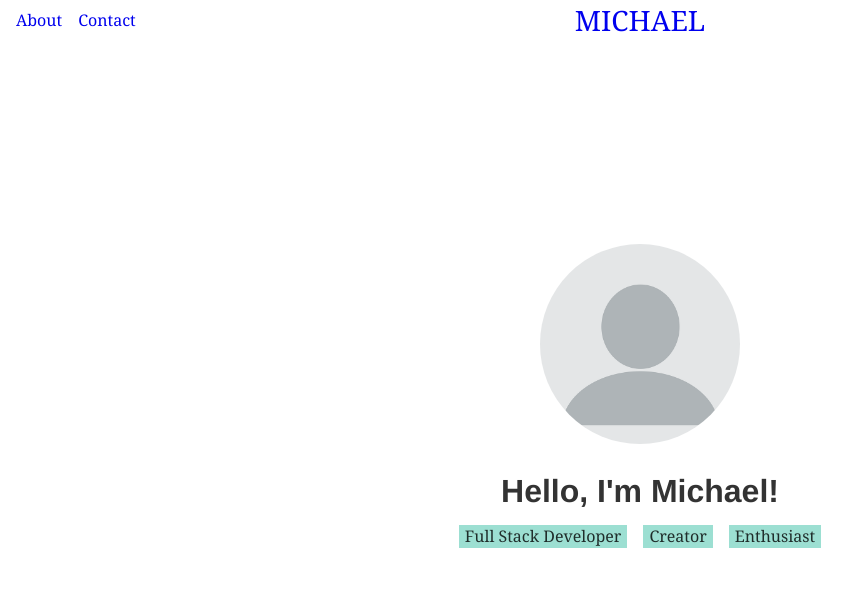
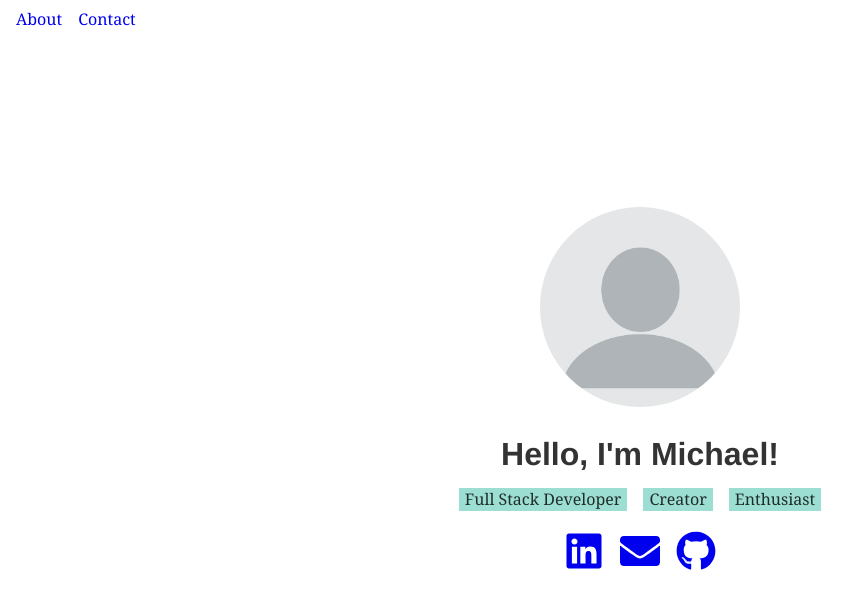
Before and after one commit to mykou/portfolio, a Gatsby site: page / in a window 1280 px wide. Shown: the whole page, without its empty margins (0-868 px from the left). Built offline with nearby package versions, Linux system fonts and the light colour scheme; Gatsby itself is replaced by a stand-in of ours; what typography-theme-fairy-gates would draw is missing.

Commit message:
add social icons // TODO change github username and link profile

```diff
--- a/package.json
+++ b/package.json
@@ -20,6 +20,7 @@
     "react": "^16.8.6",
     "react-bootstrap": "^1.0.0-beta.9",
     "react-dom": "^16.8.6",
+    "react-icons": "^3.7.0",
     "react-typography": "^0.16.19",
     "styled-components": "^4.3.2",
     "typography": "^0.16.19",
--- a/src/components/menu.jsx
+++ b/src/components/menu.jsx
@@ -1,3 +1,8 @@
+/*
+Adapted from https://codepen.io/designcouch/pen/Atyop
+Author: Jesse Couch - https://codepen.io/designcouch
+*/
+
 import React from "react"
 import styled from "styled-components"
 
--- a/src/components/navbar.jsx
+++ b/src/components/navbar.jsx
@@ -37,15 +37,15 @@ const LeftMenu = styled.div`
 `
 
 const LogoLink = styled(props => <Link {...props} />)`
+  display: none;
   grid-column: 2;
 	text-decoration: none;
 	text-shadow: none;
-	background-image: none;
 	margin: auto;
 	transition: all 0.7s;
 	&:hover {
 		color: #006450;
-		text-shadow: 0.5px 0.5px 3px
+		text-shadow: 0px 0px 0.5px
 	}
 `
 
@@ -59,7 +59,7 @@ const MenuLink = styled(props => <Link {...props} />)`
 	transition: all 0.7s;
 	&:hover {
 		color: #006450;
-		text-shadow: 0.5px 0.5px 1px
+		text-shadow: 0px 0px 1px
 	}
 
 	@media only screen and (max-width: 480px) {
--- a/src/components/portfolio/sections/introduction.jsx
+++ b/src/components/portfolio/sections/introduction.jsx
@@ -1,6 +1,7 @@
 import React from "react"
 import styled from "styled-components"
 import Navbar from 'src/components/navbar'
+import SocialIcons from 'src/components/socialIcons'
 
 const IntroductionContainer = styled.div`
 	min-height: 100vh;
@@ -83,6 +84,7 @@ class Introduction extends React.Component {
 						<Picture src='/blank-profile.png' alt=''/>
 						<Greeting>Hello, I'm Michael!</Greeting>
 						<TagLine/>
+						<SocialIcons/>
 					</IntroWrapper>
 				</Main>
 			</IntroductionContainer>
--- /dev/null
+++ b/src/components/socialIcons.jsx
@@ -0,0 +1,27 @@
+import React from 'react'
+import styled from "styled-components"
+import { FaGithub,FaEnvelope,FaLinkedin } from 'react-icons/fa';
+
+const IconContainer = styled.div`
+	padding: 0.5rem;
+	display: inline-block;
+`
+
+const IconLink = styled.a`
+	font-size: 2.5rem;
+	padding: 0 0.5rem;
+	& svg {
+		transition: all 0.4s;
+	}
+	&:hover svg {
+		transform: scale(0.8);
+	}
+`
+
+export default () => (
+	<IconContainer>
+		<IconLink target="_blank" href="https://www.linkedin.com/in/michael-liu-78200213a/"><FaLinkedin/></IconLink>
+		<IconLink target="_blank" href="mailto:liu.michael.11@gmail.com"><FaEnvelope/></IconLink>
+		<IconLink target="_blank" href="https://www.github.com"><FaGithub/></IconLink>
+	</IconContainer>
+)
--- a/src/utils/typography.js
+++ b/src/utils/typography.js
@@ -4,6 +4,9 @@ import fairyGateTheme from "typography-theme-fairy-gates"
 fairyGateTheme.overrideThemeStyles = ({ rhythm }, options) => ({
   'h1,h2,h3,h4,h5,h6': {
     color: `#1ca086`
+  },
+  'a': {
+  	backgroundImage: `none`
   }
 })
 
```
Also changed, not shown: 1 other file.
